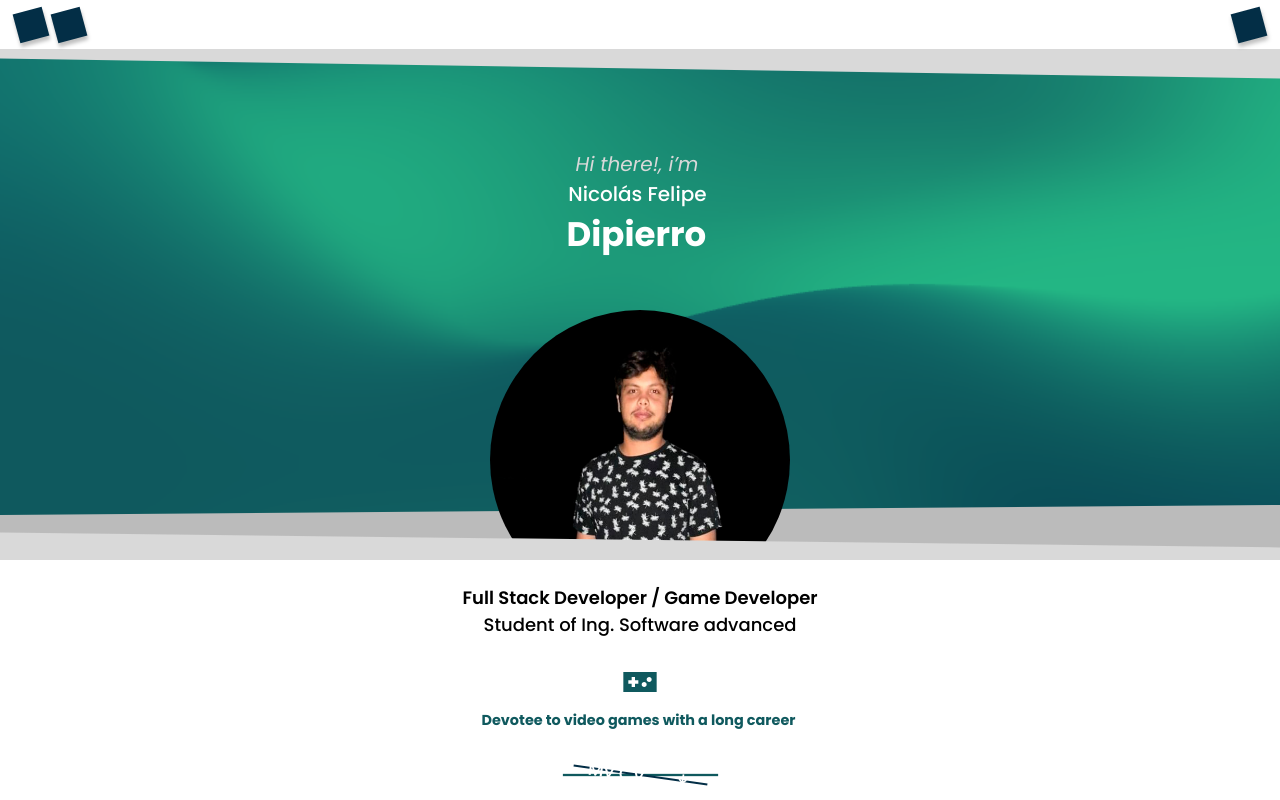
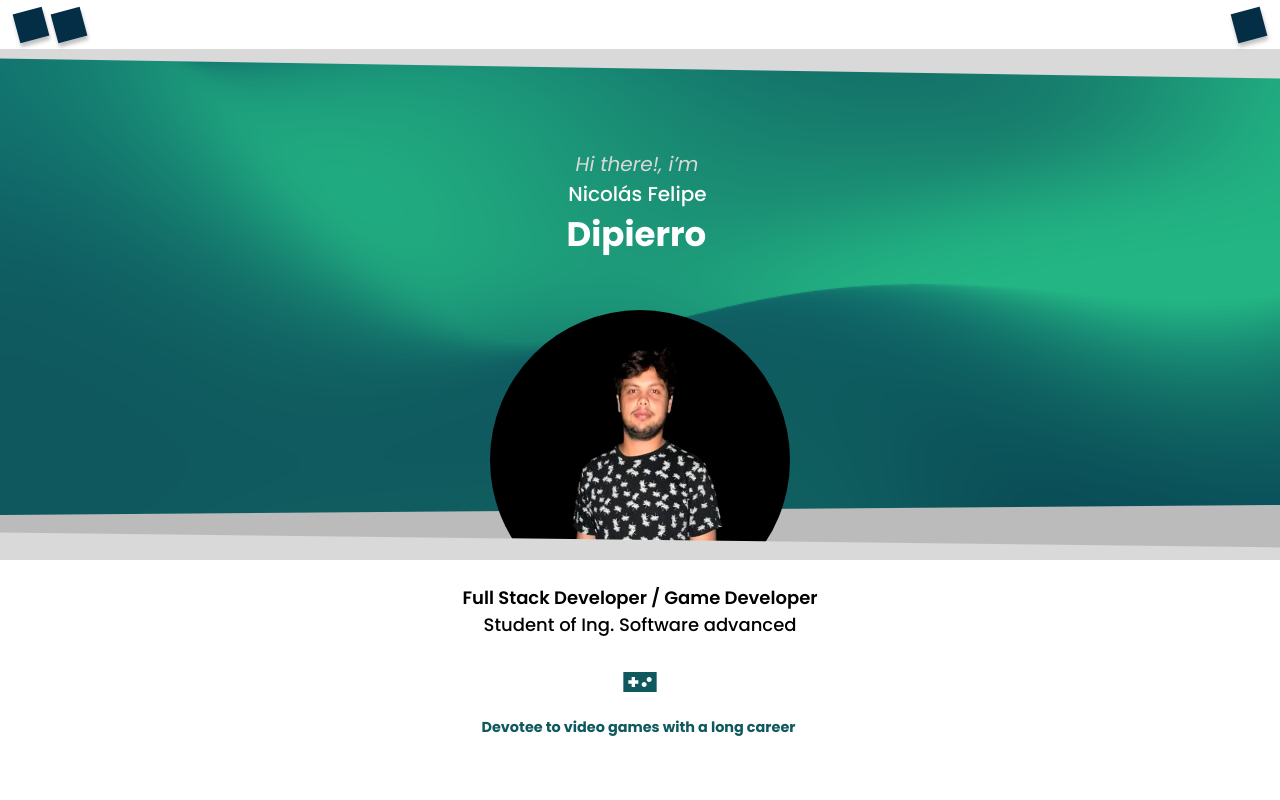
Before and after one commit to FeliDipi/portfolio, a React (Vite) app: page / in a window 1280 px wide. Shown: the top 800 px of the page. Built offline with nearby package versions, Linux system fonts and the light colour scheme; some icons are missing.

Commit message:
*Home Random Dope animations

```diff
--- a/src/components/AnimatedText.jsx
+++ b/src/components/AnimatedText.jsx
@@ -1,7 +1,7 @@
 import { useEffect, useRef } from "react";
 import { motion, useAnimation, useInView } from "framer-motion";
 
-const AnimatedText = ({className, text, repeatDelay, handle }) =>
+const AnimatedText = ({className, text, repeatDelay, preHandle, postHandle }) =>
 {
     const controls = useAnimation();
     const ref = useRef(null);
@@ -32,12 +32,12 @@ const AnimatedText = ({className, text, repeatDelay, handle }) =>
             {
                 timeout = setTimeout(async () =>
                 {
+                    if(preHandle) preHandle();
                     await controls.start("hidden");
-                    if(handle) handle();
+                    if(postHandle) postHandle();
                     controls.start("visible");
                 }, repeatDelay);
             }
-
         }
 
         if(isInView)
--- a/src/components/HomeRandomInfo.jsx
+++ b/src/components/HomeRandomInfo.jsx
@@ -1,12 +1,34 @@
 import { Icon } from "@iconify/react";
 import { random } from "../data/random.json";
 import { useState } from "react";
+import { motion , useAnimation } from "framer-motion";
 import AnimatedText from "./AnimatedText.jsx";
 
 const HomeRandomInfo = () =>
 {
     const [index, setIndex] = useState(0);
     const [dope, setDope] = useState(random[0]);
+
+    const controls = useAnimation();
+
+    const variants =
+    {
+        visible:
+        {
+            opacity:1,
+            y:0
+        },
+        hidden:
+        {
+            opacity:0,
+            y:5
+        }
+    }
+
+    const handlePre = () =>
+    {
+        controls.start("hidden");
+    }
 
     const handleNextDope = () =>
     {
@@ -15,12 +37,21 @@ const HomeRandomInfo = () =>
 
         const newDope = random[newIndex];
         setDope(newDope);
+
+        controls.start("visible");
     }
 
     return (
         <div className="home-info-random center">
-            <Icon className="home-info-random-icon" icon={dope.icon} />
-            <AnimatedText className={"home-info-random-text"} text={dope.text} repeatDelay={7500} handle={handleNextDope}/>
+            <motion.div
+                initial="visible"
+                animate={controls}
+                variants={variants}
+                transition={{duration:0.25}}
+            >
+                <Icon className="home-info-random-icon" icon={dope.icon} />
+            </motion.div>
+            <AnimatedText className={"home-info-random-text"} text={dope.text} repeatDelay={7500} preHandle={handlePre} postHandle={handleNextDope}/>
         </div>
     );
 }
```
